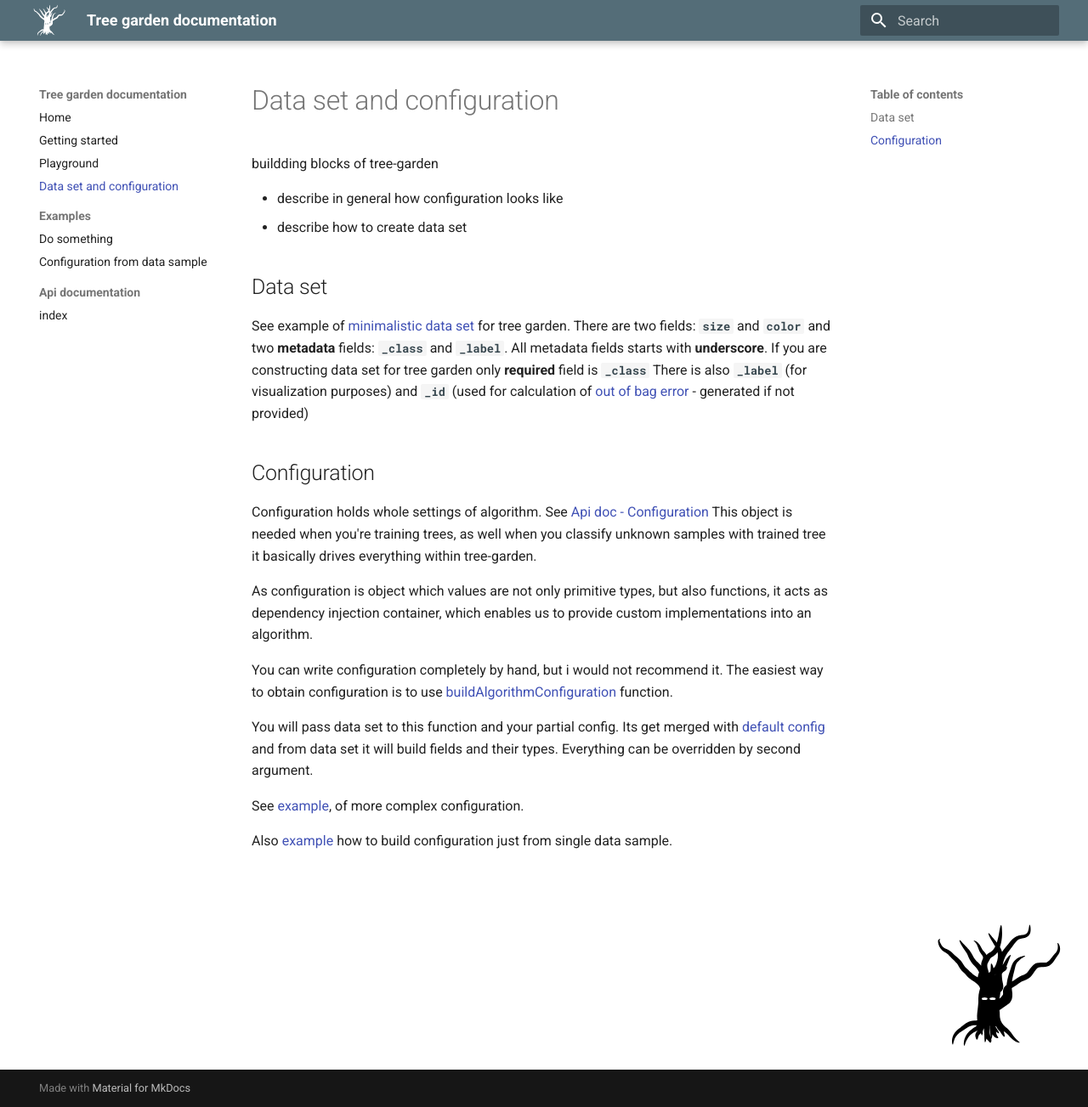
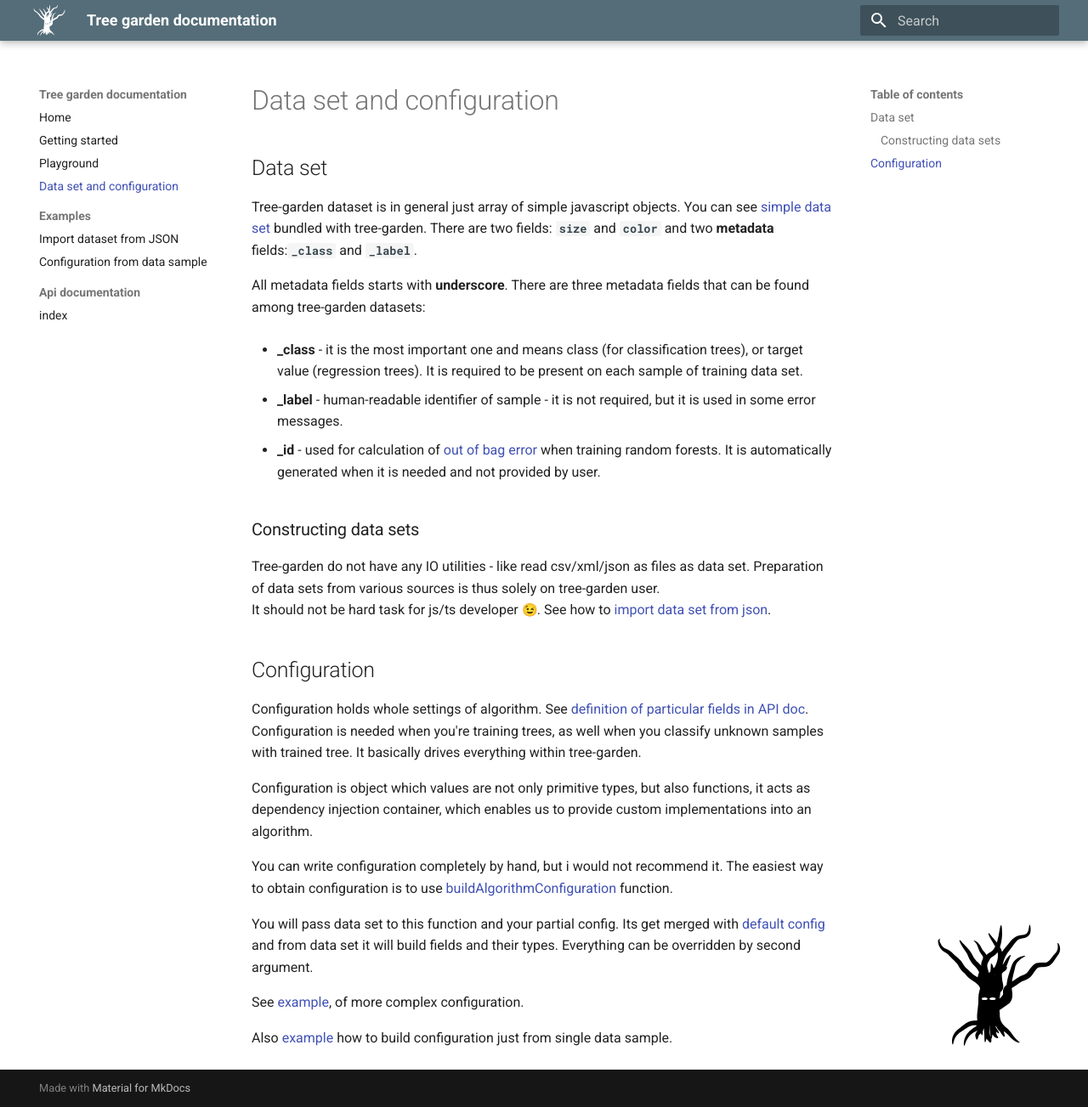
Before and after one commit to miob-miob/treeGarden, an MkDocs documentation site: the page built from docs/pages/dataSetAndConfiguration.md, in a window 1280 px wide and 1303 px high. Shown: the whole window at 85% size. Built offline with MkDocs 1.6.1 and Material for MkDocs 9.7.7, drawn with Linux system fonts in a browser that asks for light colours; emoji names are drawn with the system emoji font.

Commit message:
docs + support of more languages then just ts as code_file

```diff
--- a/docs/code_snippets/configFromSingleSample.ts
+++ b/docs/code_snippets/configFromSingleSample.ts
@@ -2,7 +2,6 @@
 // in case of prediction we do not have whole data set available, but we still need algorithmConfiguration for prediction.
 // we can inherit configuration just with single complete sample and knowledge of all classes in case of classification tree
 // we do not need to write it by hand...
-
 
 import {
   buildAlgorithmConfiguration,
--- /dev/null
+++ b/docs/code_snippets/dataSet.json
@@ -0,0 +1,6 @@
+[
+  {"_class": "a","color": "blue"},
+  {"_class": "a","color": "green"},
+  {"_class": "b","color": "yellow"},
+  {"_class": "b","color": "black"}
+]
--- a/docs/mkdocs.yml
+++ b/docs/mkdocs.yml
@@ -9,7 +9,7 @@ nav:
   - Playground: playground.md # hide later
   - Data set and configuration: dataSetAndConfiguration.md
   - Examples:
-    - Do  something: examples/example1.md
+    - Import dataset from JSON: examples/importJsonWithTypescript.md
     - Configuration from data sample: examples/configurationFromSingleDataSample.md
 
   # api pages are added to navigation by docs/hooks/hack_typedoc_into_docs.py hook
--- a/docs/pages/dataSetAndConfiguration.md
+++ b/docs/pages/dataSetAndConfiguration.md
@@ -1,28 +1,44 @@
 # Data set and configuration
 
 
-buildding blocks of tree-garden
-
- - describe in general how configuration looks like
- - describe how to create data set
 
 ## Data set
 
-See example of [minimalistic data set](https://github.com/miob-miob/treeGarden/blob/master/src/sampleDataSets/simpleSet.ts)
-for tree garden. There are two fields: **`size`** and **`color`** and two **metadata** fields:
-**`_class`** and **`_label`**.
+
+Tree-garden dataset is in general just array of simple javascript objects. You can see
+[simple data set](https://github.com/miob-miob/treeGarden/blob/master/src/sampleDataSets/simpleSet.ts) bundled with tree-garden.
+There are two fields: **`size`** and **`color`** and two **metadata** fields:**`_class`** and **`_label`**.
+
+
 All metadata fields starts with **underscore**.
-If you are constructing data set for tree garden only **required** field is **`_class`**
-There is also **`_label`** (for visualization purposes) and **`_id`** (used for calculation
-of [out of bag error](https://en.wikipedia.org/wiki/Out-of-bag_error) - generated if not provided)
+There are three metadata fields that can be found among tree-garden datasets:
+
+ -  **_class** - it is the most important one and means class (for classification trees), or target
+    value (regression trees). It is required to be present on each sample of training data set.
+
+
+ -  **_label** - human-readable identifier of sample - it is not required, but it is used in some error messages.
+
+
+ -  **_id** - used for calculation of [out of bag error](https://en.wikipedia.org/wiki/Out-of-bag_error) when training
+    random forests. It is automatically generated when it is needed and not provided by user.
+
+
+### Constructing data sets
+
+Tree-garden do not have any IO utilities - like read csv/xml/json as files as data set. Preparation of data sets from
+various sources is thus solely on tree-garden user.
+It should not be hard task for js/ts developer :wink:.
+See how to [import data set from json](./examples/importJsonWithTypescript.md).
+
 
 ## Configuration
 
-Configuration holds whole settings of algorithm. See [Api doc - Configuration](./api/modules.md#treegardenconfiguration)
-This object is needed when you're training trees,
-as well when you classify unknown samples with trained tree it basically drives everything within tree-garden.
+Configuration holds whole settings of algorithm. See [definition of particular fields in API doc](./api/modules.md#treegardenconfiguration).
+Configuration is needed when you're training trees,
+as well when you classify unknown samples with trained tree. It basically drives everything within tree-garden.
 
-As configuration is object which values are not only primitive types, but also functions,
+Configuration is object which values are not only primitive types, but also functions,
 it acts as dependency injection container, which enables us to provide custom
 implementations into an algorithm.
 
--- a/tsconfig.json
+++ b/tsconfig.json
@@ -1,5 +1,6 @@
 {
   "compilerOptions": {
+    "resolveJsonModule": true,
     "module": "commonjs",
     "declaration": true,
     "outDir": "dist",
```
Also changed, not shown: docs/code_snippets/loadingJsonAsDataSet.ts (added, +12 -0 lines), docs/hooks/ts_code_snippet.py (+13 -4 lines), docs/pages/examples/configurationFromSingleDataSample.md (+1 -1 lines), docs/pages/examples/example1.md (+2 -2 lines), docs/pages/examples/importJsonWithTypescript.md (added, +19 -0 lines), docs/pages/gettingStarted.md (+5 -5 lines), docs/pages/index.md (+1 -1 lines).
